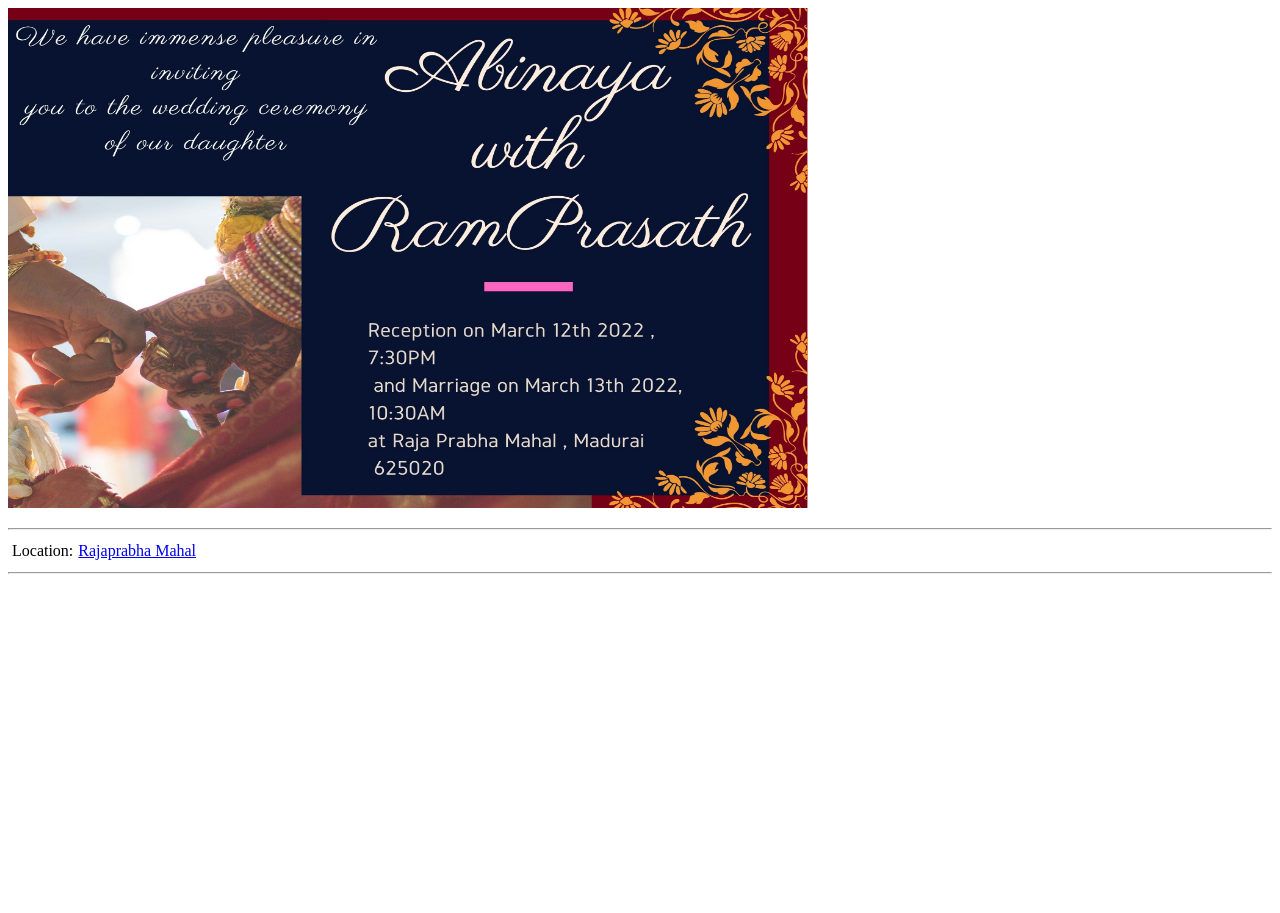
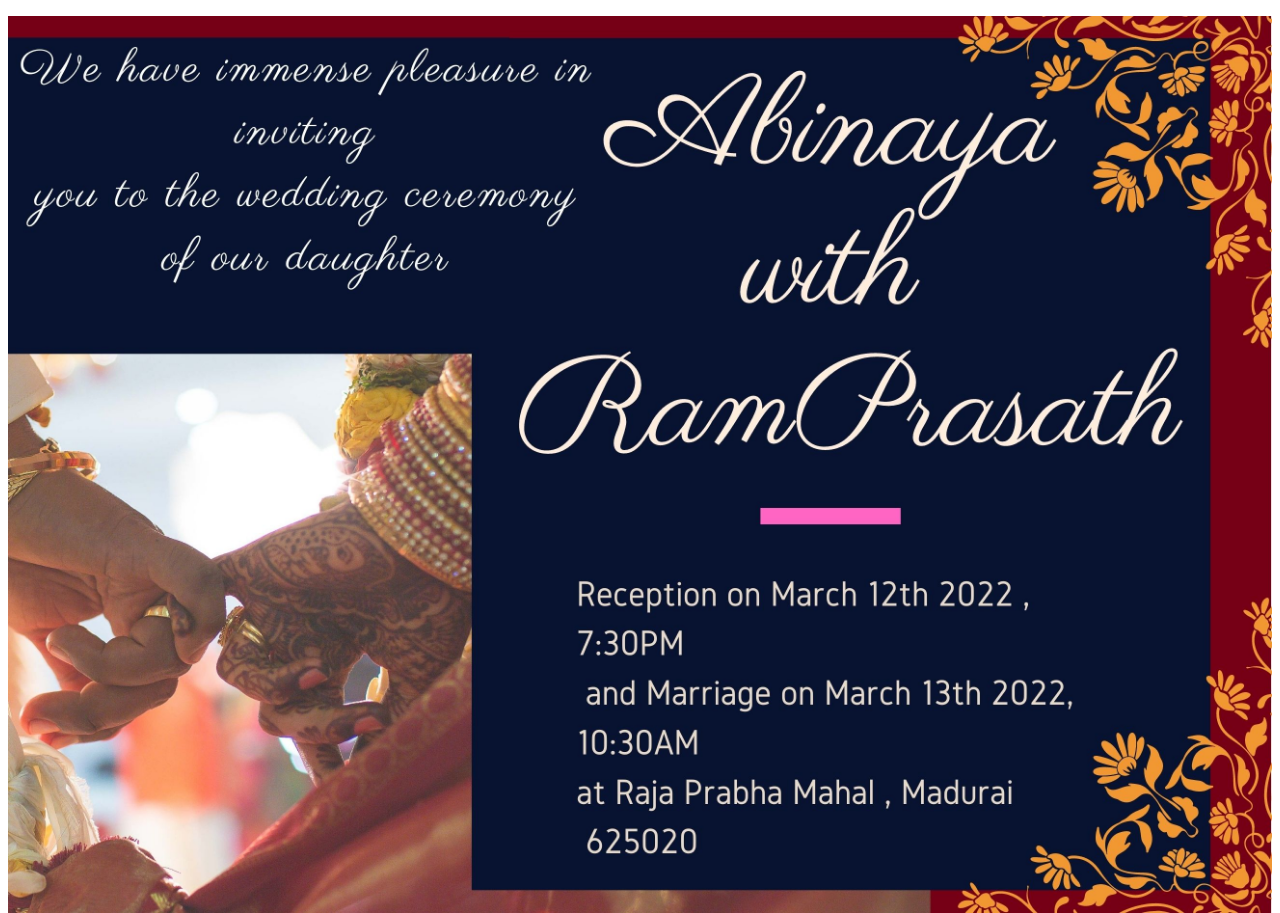
Before and after one commit to Vasanthgocool/Save_the_date, a plain HTML site: page index.html in a window 1280 px wide. Shown: the top 913 px of the page. Before the commit the page ends 800 px from the top, so only its background shows below. Drawn offline with Linux system fonts and the light colour scheme.

Commit message:
Update index.html

```diff
--- a/index.html
+++ b/index.html
@@ -5,12 +5,16 @@
 
     <meta charset="UTF-8">
     <title>❤️Little Angel's invite❤️</title>
-    <img src="Blue_one.jpg" width="800"
-     height="500">
-
+    <style>
+        img {
+            height:100%;
+            width:100%;
+        }
+    </style>
 </head>
 <body>
     <p>
+        <img src="Blue_one.jpg">
         <hr>
         <table cellspacing="3">
             <tr>
```
